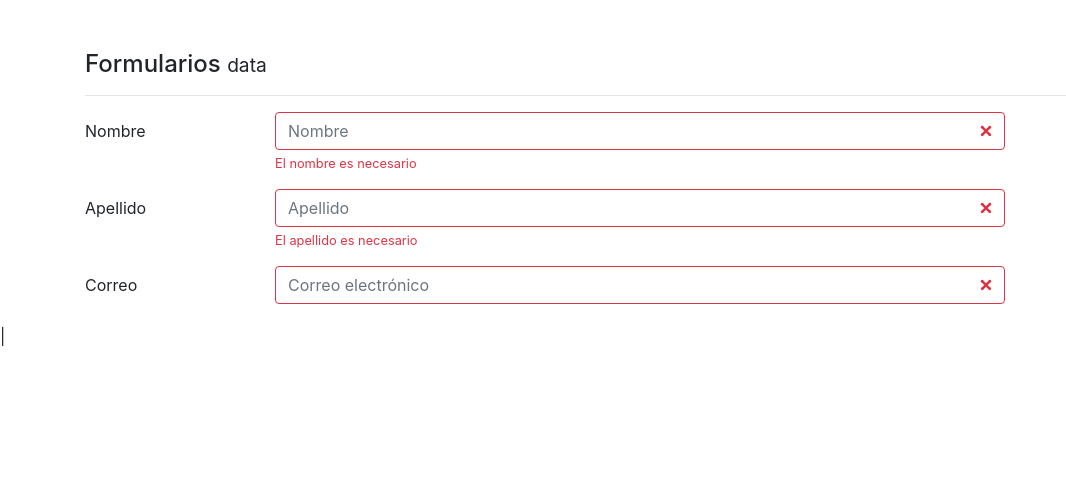
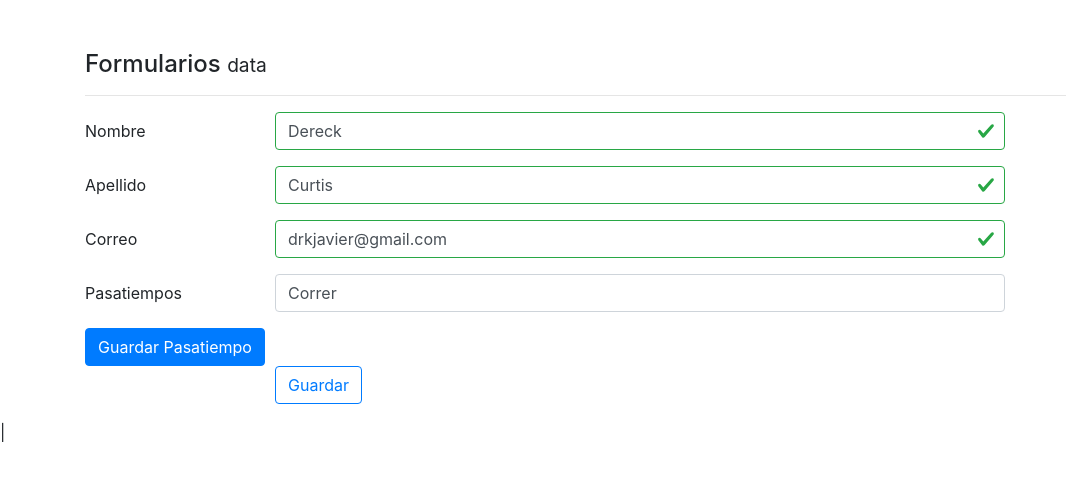
Before and after one commit to drkjavier/formularios, an Angular app: page / in a window 1280 px wide. Shown: the top 480 px of the page, without its empty margins (0-1066 px from the left). Built offline with nearby package versions, Linux system fonts and the light colour scheme.

Commit message:
177-Data: Se trabajo con arreglo de formularios

```diff
--- a/src/app/components/data/data.component.html
+++ b/src/app/components/data/data.component.html
@@ -36,6 +36,16 @@
         </div>
     </div>
 
+    <div class="form-group row" [ngClass]="{ 'has-danger': !forma.get('correo').valid }">
+        <label class="col-2 col-form-label">Pasatiempos</label>
+        <div class="col-md-8" formArrayName="pasatiempos">
+            <input type="text" class="form-control" [formControlName]="i" *ngFor="let pasatiempo of forma.controls['pasatiempos'].controls; let i = index">
+        </div>
+    </div>
+
+    <button (click)="guardarPasatiempos()" type="button" class="btn btn-primary">
+        Guardar Pasatiempo
+    </button>
 
 
     <div class="form-group row" *ngIf="forma.valid">
--- a/src/app/components/data/data.component.ts
+++ b/src/app/components/data/data.component.ts
@@ -1,5 +1,5 @@
 import { Component, OnInit } from '@angular/core';
-import { FormGroup, FormControl, Validators } from '@angular/forms';
+import { FormGroup, FormControl, Validators, FormArray } from '@angular/forms';
 
 @Component({
   selector: 'app-data',
@@ -10,20 +10,25 @@ export class DataComponent implements OnInit {
 
   forma: FormGroup;
 
-  public usuario: Object = {
+  usuario: any = {
     nombrecompleto: {
       nombre: 'Dereck',
       apellido: 'Curtis'
     },
     correo: 'drkjavier@gmail.com'
   };
+
   constructor() {
     this.forma = new FormGroup({
       'nombrecompleto': new FormGroup({
-        'nombre': new FormControl('', [ Validators.required, Validators.minLength(3) ]),
-        'apellido': new FormControl('', [ Validators.required, Validators.minLength(3) ])
+        'nombre': new FormControl(this.usuario.nombrecompleto.nombre, [ Validators.required, Validators.minLength(3) ]),
+        'apellido': new FormControl(this.usuario.nombrecompleto.apellido, [ Validators.required, Validators.minLength(3) ])
       }),
-      'correo': new FormControl('', [ Validators.required, Validators.pattern('[a-z0-9._%+-]+@[a-z0-9.-]+\.[a-z]{2,3}$') ])
+      'correo': new FormControl(this.usuario.correo, [  Validators.required,
+                                                        Validators.pattern('[a-z0-9._%+-]+@[a-z0-9.-]+\.[a-z]{2,3}$') ]),
+      'pasatiempos': new FormArray([
+        new FormControl('Correr', Validators.required)
+      ])
     });
    }
   ngOnInit() {
@@ -33,4 +38,11 @@ export class DataComponent implements OnInit {
     console.log(this.forma);
   }
 
+  guardarPasatiempos() {
+      (<FormArray> this.forma.controls['pasatiempos']).push(new FormControl('Dormir', Validators.required));
+  }
+
+  cleanForm () {
+    this.forma.reset(this.usuario);
+  }
 }
```
